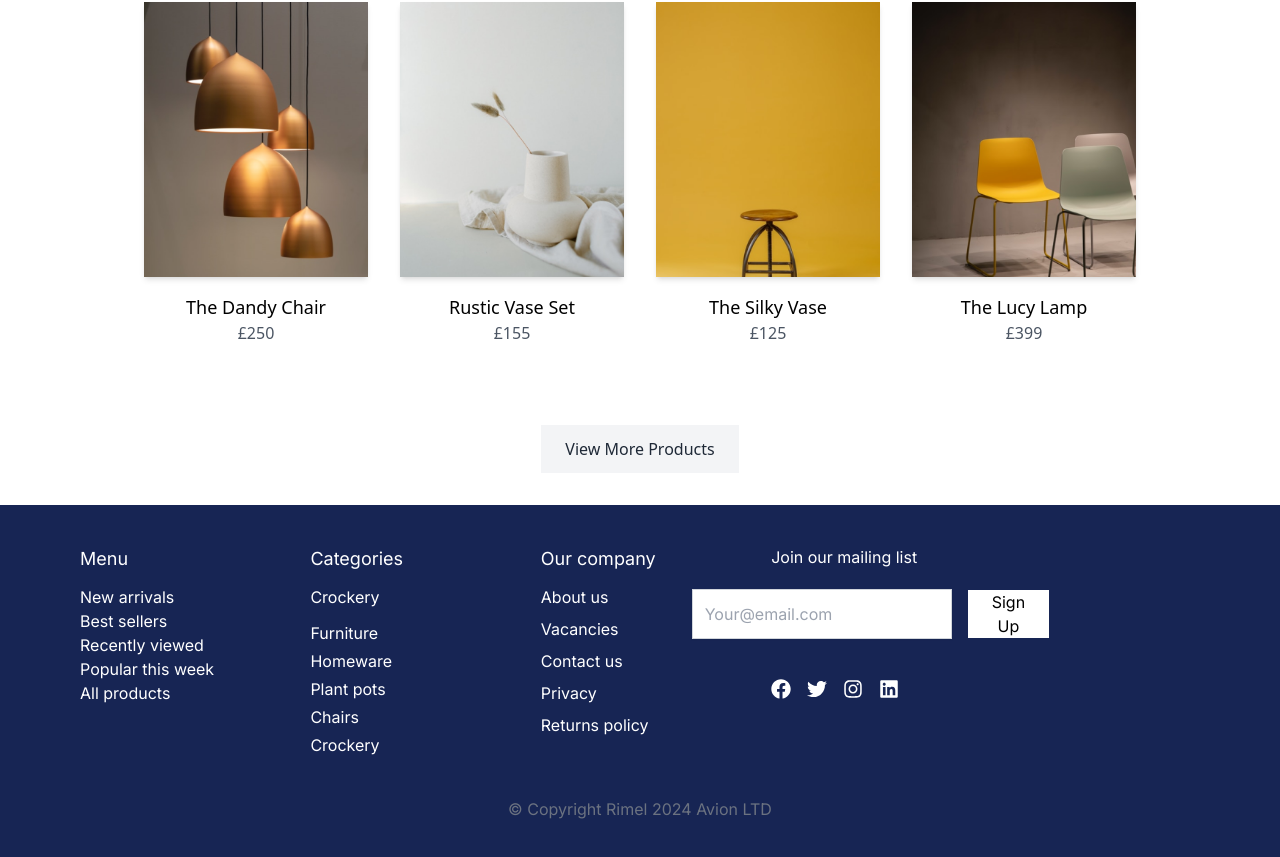
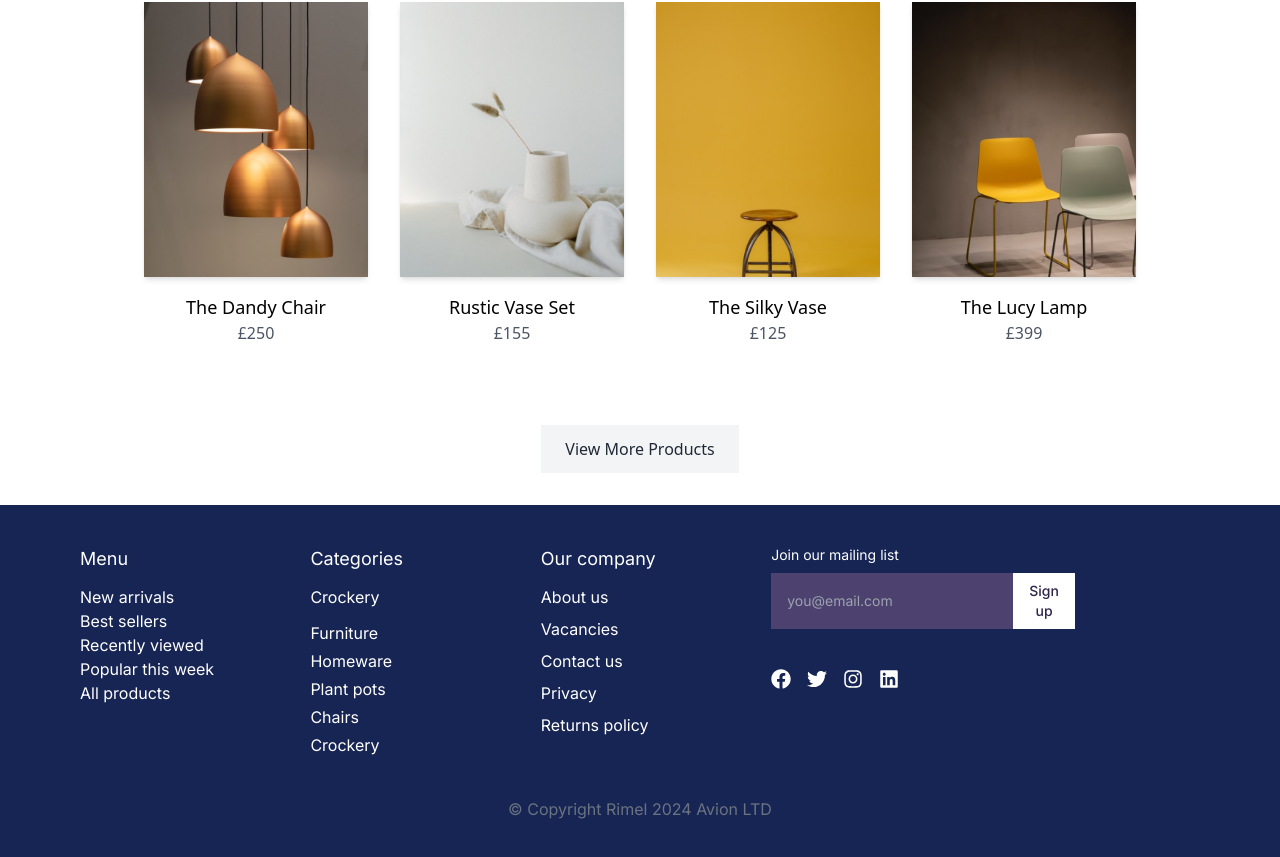
Before and after one commit to hibasheikh90/Hackathon2, a Next.js app: page / in a window 1280 px wide. Shown: the part 6248-7105 px from the top of the page. Built offline with nearby package versions, Linux system fonts and the light colour scheme.

Commit message:
add code

```diff
--- a/src/app/components/footer.tsx
+++ b/src/app/components/footer.tsx
@@ -36,15 +36,15 @@ function Footer() {
         </div>
 
         <div>
-          <p>Join our mailing list</p>
-          <div className="flex flex-col sm:flex-row justify-center items-center gap-4 mt-5">
+          <p className="mb-2 text-sm">Join our mailing list</p>
+          <div className="flex w-full max-w-md">
             <input
               type="email"
-              placeholder="Your@email.com"
-              className="w-full sm:w-96 p-3 border border-gray-300 rounded-md shadow-sm focus:outline-none focus:ring-2 focus:ring-purple-600"
+              placeholder="you@email.com"
+              className="flex-grow px-4 py-2 text-sm text-gray-300 bg-[#4C416F] rounded-l-md focus:outline-none focus:ring-2 focus:ring-[#6E5E9C]"
             />
-            <button className="bg-white hover:bg-purple-80 px-6 text-black rounded-md">
-              Sign Up
+            <button className="px-4 py-2 text-sm font-medium  bg-white text-[#2D254A] rounded-r-md hover:bg-gray-200">
+              Sign up
             </button>
           </div>
 
```
